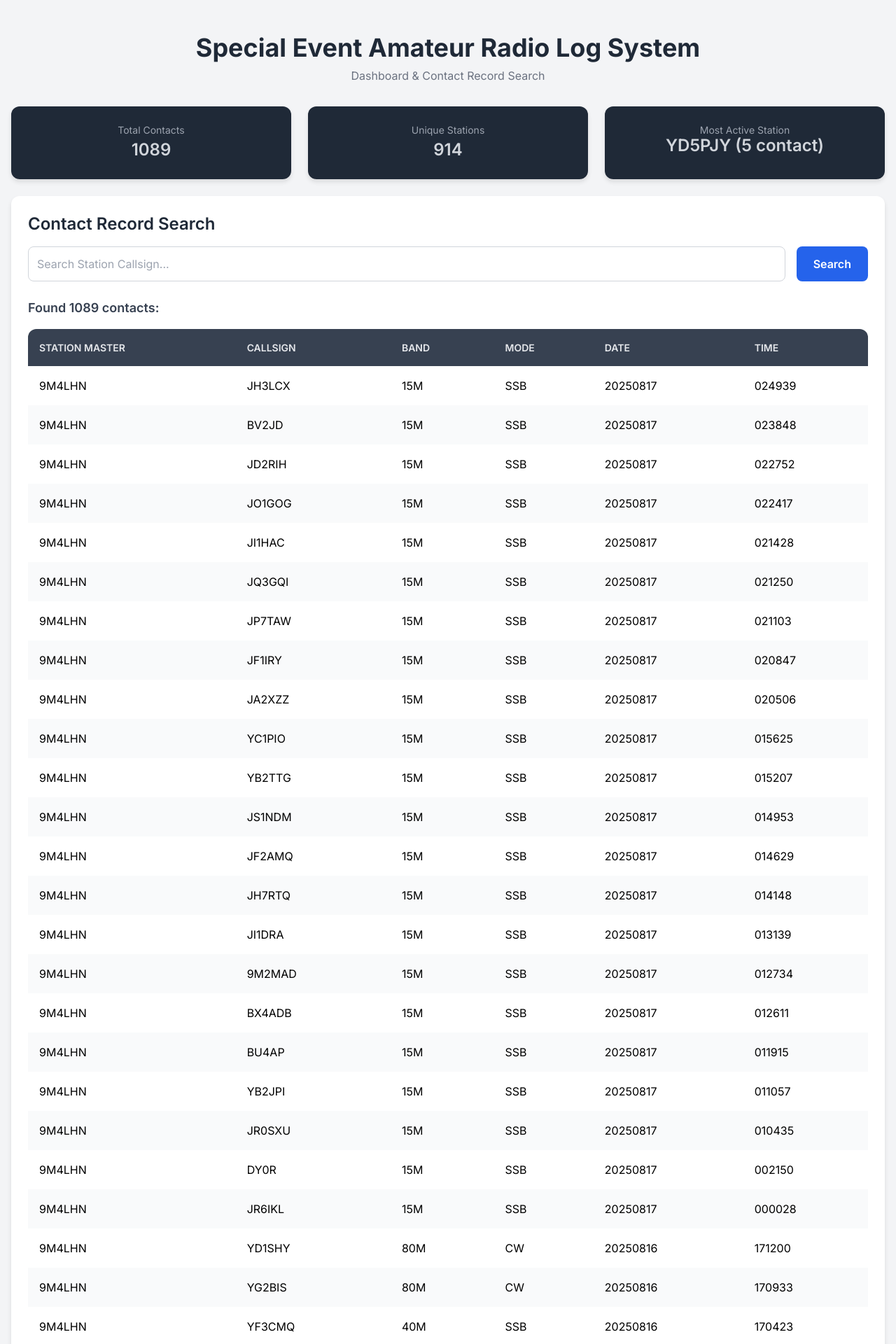
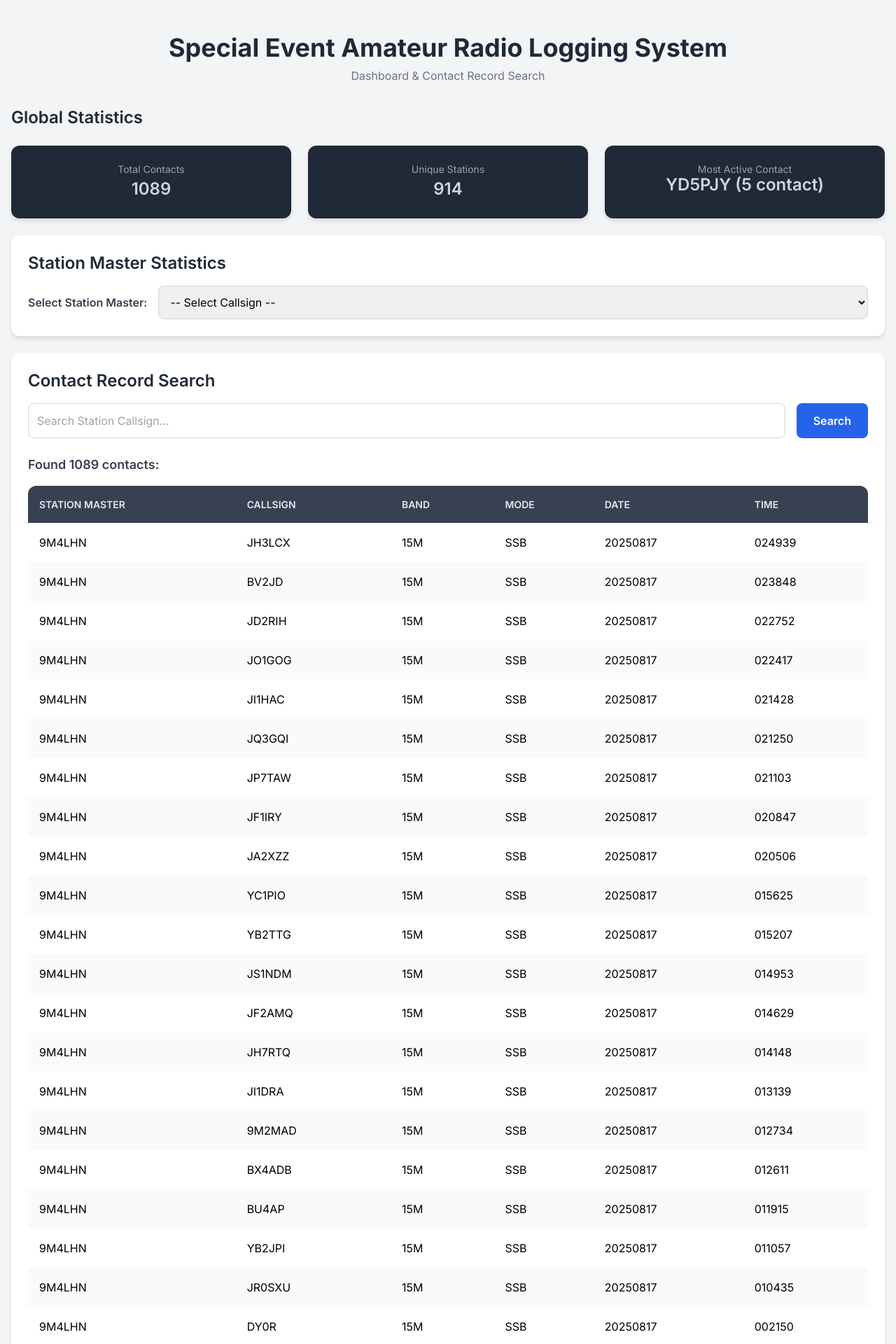
Before and after one commit to zazent78/radio-log-app, a Flask app: page / in a window 1280 px wide. Shown: the top 1920 px of the page at 70% size. Run offline with Flask 3, Linux system fonts and the light colour scheme; data comes from the database, SQL or seed files in the repository; some libraries are stand-ins or nearby versions.

Commit message:
Update Python files

```diff
--- a/app.py
+++ b/app.py
@@ -3,7 +3,7 @@ import os
 import re
 from flask import Flask, render_template, request
 
-# Define the absolute path for the database
+# Tentukan laluan mutlak untuk pangkalan data
 PROJECT_ROOT = os.path.dirname(os.path.abspath(__file__))
 DB_PATH = os.path.join(PROJECT_ROOT, "contact_logs.db")
 ADIF_FOLDER = os.path.join(PROJECT_ROOT, 'adif_uploads')
@@ -13,15 +13,14 @@ app = Flask(__name__)
 
 def parse_adif_content(adif_content):
     """
-    Parses the content of an ADIF (Amateur Data Interchange Format)
-    and returns a list of contact records.
+    Menghuraikan kandungan ADIF (Amateur Data Interchange Format)
+    dan mengembalikan senarai rekod hubungan.
     """
     records = []
-    # Use a more robust regex to find each ADIF tag and its value
-    # This regex now handles both <TAGNAME:length>VALUE and <TAGNAME>VALUE
+    # Gunakan regex yang lebih mantap untuk mencari setiap tag ADIF dan nilainya
     tags_regex = re.compile(r'<(\w+)(?::\d+)?>([^<]+)', re.IGNORECASE)
 
-    # Split the content into QSO record blocks using <EOR>
+    # Pisahkan kandungan ke dalam blok rekod QSO menggunakan <EOR>
     qso_blocks = adif_content.split('<EOR>')
 
     for block in qso_blocks:
@@ -29,12 +28,12 @@ def parse_adif_content(adif_content):
             continue
 
         record = {}
-        # Find all tags and values within the current QSO block
+        # Cari semua tag dan nilai dalam blok QSO semasa
         tags = tags_regex.findall(block)
         for tag, value in tags:
             record[tag.lower()] = value.strip()
 
-        # If the QSO record has the required information, add it to the list
+        # Jika rekod QSO mempunyai maklumat yang diperlukan, tambahkan ke dalam senarai
         if all(key in record for key in ['station_callsign', 'call', 'band', 'mode', 'qso_date', 'time_on']):
             records.append({
                 'station_callsign': record.get('station_callsign', 'N/A'),
@@ -49,13 +48,13 @@ def parse_adif_content(adif_content):
 
 def create_and_save_contacts_to_db(contacts):
     """
-    Creates a 'logs' table if it doesn't exist
-    and saves contact records to the database.
+    Mencipta jadual 'logs' jika tidak wujud
+    dan menyimpan rekod hubungan ke pangkalan data.
     """
     conn = sqlite3.connect(DB_PATH)
     c = conn.cursor()
 
-    # Create the 'logs' table
+    # Cipta jadual 'logs'
     c.execute('''
         CREATE TABLE IF NOT EXISTS logs (
             id INTEGER PRIMARY KEY,
@@ -78,52 +77,88 @@ def create_and_save_contacts_to_db(contacts):
     conn.commit()
     conn.close()
 
-def get_stats():
-    """Fetches brief statistics from the database."""
+# --- Fungsi Baru untuk Statistik ---
+
+def get_unique_station_callsigns():
+    """Mengambil senarai unik semua stesen master."""
     try:
         conn = sqlite3.connect(DB_PATH)
         c = conn.cursor()
+        c.execute("SELECT DISTINCT station_callsign FROM logs ORDER BY station_callsign")
+        stations = [row[0] for row in c.fetchall()]
+        conn.close()
+        return stations
+    except sqlite3.OperationalError:
+        return []
 
-        # Total contacts
+def get_global_stats():
+    """Mengambil statistik global ringkas dari pangkalan data."""
+    try:
+        conn = sqlite3.connect(DB_PATH)
+        c = conn.cursor()
         c.execute("SELECT COUNT(*) FROM logs")
         total_contacts = c.fetchone()[0]
-
-        # Unique stations
         c.execute("SELECT COUNT(DISTINCT contact_callsign) FROM logs")
         unique_stations = c.fetchone()[0]
-
-        # Most active contact (station with the most QSOs)
-        c.execute("""
-            SELECT contact_callsign, COUNT(*) as cnt
-            FROM logs
-            GROUP BY contact_callsign
-            ORDER BY cnt DESC
-            LIMIT 1
-        """)
+        c.execute("SELECT contact_callsign, COUNT(*) as cnt FROM logs GROUP BY contact_callsign ORDER BY cnt DESC LIMIT 1")
         row = c.fetchone()
-
-        most_active_contact = f"{row[0]} ({row[1]} contact)" if row and row[0] else "No Data"
-
+        most_active_contact = f"{row[0]} ({row[1]} contact)" if row and row[0] else "Tiada Data"
         conn.close()
-
         return {
             "total_contacts": total_contacts,
             "unique_stations": unique_stations,
             "most_active_contact": most_active_contact
         }
     except sqlite3.OperationalError as e:
-        print(f"Database error: {e}. Please ensure you have processed an ADIF file.")
+        print(f"Ralat pangkalan data: {e}")
+        return {"total_contacts": 0, "unique_stations": 0, "most_active_contact": "Tiada Data"}
+
+def get_station_stats(callsign):
+    """Mengambil statistik untuk stesen master yang dipilih."""
+    try:
+        conn = sqlite3.connect(DB_PATH)
+        c = conn.cursor()
+        # Jumlah kontak untuk stesen ini
+        c.execute("SELECT COUNT(*) FROM logs WHERE station_callsign = ?", (callsign,))
+        total_contacts = c.fetchone()[0]
+        # Jumlah stesen unik yang dihubungi oleh stesen ini
+        c.execute("SELECT COUNT(DISTINCT contact_callsign) FROM logs WHERE station_callsign = ?", (callsign,))
+        unique_contacts = c.fetchone()[0]
+        # Kontak paling aktif yang dihubungi oleh stesen ini
+        c.execute("""
+            SELECT contact_callsign, COUNT(*) as cnt
+            FROM logs
+            WHERE station_callsign = ?
+            GROUP BY contact_callsign
+            ORDER BY cnt DESC
+            LIMIT 1
+        """, (callsign,))
+        row = c.fetchone()
+        most_active_contact = f"{row[0]} ({row[1]} contact)" if row and row[0] else "Tiada Data"
+        conn.close()
         return {
-            "total_contacts": 0,
-            "unique_stations": 0,
-            "most_active_contact": "No Data"
+            "total_contacts": total_contacts,
+            "unique_contacts": unique_contacts,
+            "most_active_contact": most_active_contact,
+            "callsign": callsign
         }
+    except sqlite3.OperationalError as e:
+        print(f"Ralat pangkalan data: {e}")
+        return None
+
+# --- Laluan Flask ---
 
 @app.route("/", methods=['GET', 'POST'])
 def index():
     query = ""
     contact_records = []
-    stats = get_stats()
+    selected_station_stats = None
+
+    # Dapatkan senarai stesen master yang unik untuk menu lungsur
+    station_masters = get_unique_station_callsigns()
+
+    # Dapatkan statistik global
+    global_stats = get_global_stats()
 
     try:
         conn = sqlite3.connect(DB_PATH)
@@ -131,70 +166,64 @@ def index():
         c = conn.cursor()
 
         if request.method == 'POST':
-            query = request.form.get('query', '')
-            if query:
+            # Semak borang mana yang dihantar
+            if 'query' in request.form:
+                query = request.form.get('query', '')
+                if query:
+                    c.execute("""
+                        SELECT station_callsign, contact_callsign, band, mode, qso_date, time_on
+                        FROM logs
+                        WHERE station_callsign LIKE ? OR contact_callsign LIKE ?
+                        ORDER BY qso_date DESC, time_on DESC
+                    """, (f"%{query}%", f"%{query}%"))
+                    contact_records = c.fetchall()
+                else:
+                    c.execute("SELECT * FROM logs ORDER BY qso_date DESC, time_on DESC")
+                    contact_records = c.fetchall()
+            elif 'station_master' in request.form:
+                selected_callsign = request.form.get('station_master')
+                selected_station_stats = get_station_stats(selected_callsign)
+                # Dapatkan rekod untuk stesen yang dipilih sahaja
                 c.execute("""
-                    SELECT
-                        station_callsign,
-                        contact_callsign,
-                        band,
-                        mode,
-                        qso_date,
-                        time_on
+                    SELECT station_callsign, contact_callsign, band, mode, qso_date, time_on
                     FROM logs
-                    WHERE station_callsign LIKE ? OR contact_callsign LIKE ?
+                    WHERE station_callsign = ?
                     ORDER BY qso_date DESC, time_on DESC
-                """, (f"%{query}%", f"%{query}%"))
-                contact_records = c.fetchall()
-            else:
-                c.execute("""
-                    SELECT
-                        station_callsign,
-                        contact_callsign,
-                        band,
-                        mode,
-                        qso_date,
-                        time_on
-                    FROM logs
-                    ORDER BY qso_date DESC, time_on DESC
-                """)
+                """, (selected_callsign,))
                 contact_records = c.fetchall()
         else:
-            c.execute("""
-                SELECT
-                    station_callsign,
-                    contact_callsign,
-                    band,
-                    mode,
-                    qso_date,
-                    time_on
-                FROM logs
-                ORDER BY qso_date DESC, time_on DESC
-            """)
+            # Laluan GET lalai
+            c.execute("SELECT * FROM logs ORDER BY qso_date DESC, time_on DESC")
             contact_records = c.fetchall()
 
         conn.close()
 
     except sqlite3.OperationalError as e:
-        print(f"Database error: {e}")
-        return render_template('index.html', stats=stats, query=query, error_message="Error: The database is inaccessible. Please ensure you have loaded contact records.")
+        print(f"Ralat pangkalan data: {e}")
+        return render_template('index.html',
+                                global_stats=global_stats,
+                                station_masters=station_masters,
+                                query=query,
+                                error_message="Ralat: Pangkalan data tidak boleh diakses. Sila pastikan anda telah memuatkan rekod kontak.")
 
-    return render_template('index.html', stats=stats, query=query, contact_records=contact_records)
+    return render_template('index.html',
+                            global_stats=global_stats,
+                            station_masters=station_masters,
+                            selected_station_stats=selected_station_stats,
+                            query=query,
+                            contact_records=contact_records)
 
 if __name__ == "__main__":
-    # ADIF file processing logic on startup
     adif_folder_path = os.path.join(os.path.dirname(os.path.abspath(__file__)), 'adif_uploads')
     if not os.path.exists(adif_folder_path):
         os.makedirs(adif_folder_path)
 
-    # Check if the database already exists and has records
     db_exists = os.path.exists(DB_PATH)
     if not db_exists:
-        print("Database does not exist. Processing uploaded ADIF files...")
-
+        print("Pangkalan data tidak wujud. Memproses fail ADIF yang dimuat naik...")
         adif_files = [f for f in os.listdir(adif_folder_path) if f.lower().endswith(('.adif', '.adi'))]
         if not adif_files:
-            print("No ADIF files found in the 'adif_uploads' folder. The server will run with an empty database.")
+            print("Tiada fail ADIF ditemui. Pelayan akan berjalan dengan pangkalan data kosong.")
         else:
             for adif_file in adif_files:
                 file_path = os.path.join(adif_folder_path, adif_file)
@@ -203,10 +232,9 @@ if __name__ == "__main__":
                         adif_content = f.read()
                     contacts = parse_adif_content(adif_content)
                     create_and_save_contacts_to_db(contacts)
-                    print(f"Successfully processed and saved records from {adif_file}.")
+                    print(f"Berjaya memproses dan menyimpan rekod dari {adif_file}.")
                 except Exception as e:
-                    print(f"Error while processing file {adif_file}: {e}")
+                    print(f"Ralat semasa memproses fail {adif_file}: {e}")
 
-    # Run the Flask application
-    print("Starting web server...")
+    print("Memulakan pelayan web...")
     app.run(debug=True)
--- a/templates/index.html
+++ b/templates/index.html
@@ -3,7 +3,7 @@
 <head>
     <meta charset="UTF-8">
     <meta name="viewport" content="width=device-width, initial-scale=1.0">
-    <title>Special Event Amateur Radio Log System</title>
+    <title>Special Event Amateur Radio Logging System</title>
     <script src="https://cdn.tailwindcss.com"></script>
     <link href="https://fonts.googleapis.com/css2?family=Inter:wght@400;500;600;700&display=swap" rel="stylesheet">
     <style>
@@ -65,33 +65,64 @@
 
     <!-- Header -->
     <header class="w-full text-center py-8">
-        <h1 class="text-4xl font-bold text-gray-800">Special Event Amateur Radio Log System</h1>
+        <h1 class="text-4xl font-bold text-gray-800">Special Event Amateur Radio Logging System</h1>
         <p class="text-gray-500 mt-2">Dashboard & Contact Record Search</p>
     </header>
 
     <!-- Main Content Container -->
     <div class="container mx-auto space-y-6">
 
-        <!-- Stats Section -->
+        <!-- Global Statistics Section -->
+        <h2 class="text-2xl font-semibold text-gray-800">Global Statistics</h2>
         <section class="grid grid-cols-1 md:grid-cols-3 gap-6">
             <!-- Total Contacts Card -->
             <div class="card stats-card p-6 flex flex-col items-center">
                 <span class="text-gray-400 text-sm">Total Contacts</span>
-                <p>{{ stats.total_contacts }}</p>
+                <p>{{ global_stats.total_contacts }}</p>
             </div>
-
             <!-- Unique Stations Card -->
             <div class="card stats-card p-6 flex flex-col items-center">
                 <span class="text-gray-400 text-sm">Unique Stations</span>
-                <p>{{ stats.unique_stations }}</p>
+                <p>{{ global_stats.unique_stations }}</p>
             </div>
-
-            <!-- Most Active Station Card -->
+            <!-- Most Active Contact Card -->
             <div class="card stats-card p-6 flex flex-col items-center">
-                <span class="text-gray-400 text-sm">Most Active Station</span>
-                <p class="text-base">{{ stats.most_active_contact }}</p>
+                <span class="text-gray-400 text-sm">Most Active Contact</span>
+                <p class="text-base">{{ global_stats.most_active_contact }}</p>
             </div>
         </section>
+
+        <!-- Station Master Selector Section -->
+        <section class="card p-6">
+            <h2 class="text-2xl font-semibold text-gray-800 mb-4">Station Master Statistics</h2>
+            <form action="/" method="post" class="flex flex-col sm:flex-row space-y-4 sm:space-y-0 sm:space-x-4 items-center">
+                <label for="station_master" class="text-gray-700 font-semibold">Select Station Master:</label>
+                <select id="station_master" name="station_master" onchange="this.form.submit()" class="flex-grow p-3 border border-gray-300 rounded-lg focus:outline-none focus:ring-2 focus:ring-blue-500">
+                    <option value="">-- Select Callsign --</option>
+                    {% for station in station_masters %}
+                        <option value="{{ station }}" {% if selected_station_stats and selected_station_stats.callsign == station %}selected{% endif %}>{{ station }}</option>
+                    {% endfor %}
+                </select>
+            </form>
+        </section>
+
+        <!-- Selected Station Statistics Section -->
+        {% if selected_station_stats %}
+        <section class="grid grid-cols-1 md:grid-cols-3 gap-6">
+            <div class="card stats-card p-6 flex flex-col items-center">
+                <span class="text-gray-400 text-sm">Total Contacts for {{ selected_station_stats.callsign }}</span>
+                <p>{{ selected_station_stats.total_contacts }}</p>
+            </div>
+            <div class="card stats-card p-6 flex flex-col items-center">
+                <span class="text-gray-400 text-sm">Unique Contacts for {{ selected_station_stats.callsign }}</span>
+                <p>{{ selected_station_stats.unique_contacts }}</p>
+            </div>
+            <div class="card stats-card p-6 flex flex-col items-center">
+                <span class="text-gray-400 text-sm">Most Active Contact for {{ selected_station_stats.callsign }}</span>
+                <p class="text-base">{{ selected_station_stats.most_active_contact }}</p>
+            </div>
+        </section>
+        {% endif %}
 
         <!-- Search and Records Section -->
         <section class="card p-6">
@@ -133,7 +164,7 @@
                         </tbody>
                     </table>
                 {% else %}
-                    <p class="text-gray-500 text-center">No records found. Try another search or ensure your database has records.</p>
+                    <p class="text-gray-500 text-center">No records found. Try a different search or ensure your database has records.</p>
                 {% endif %}
             </div>
         </section>
```
